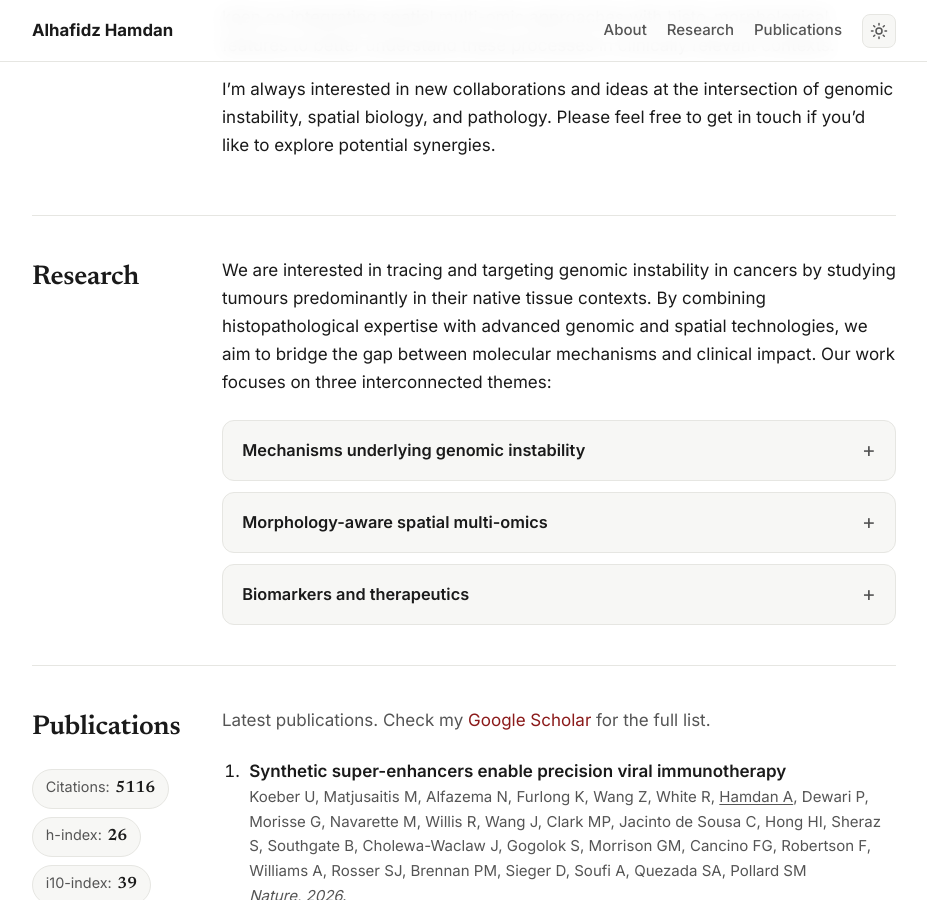
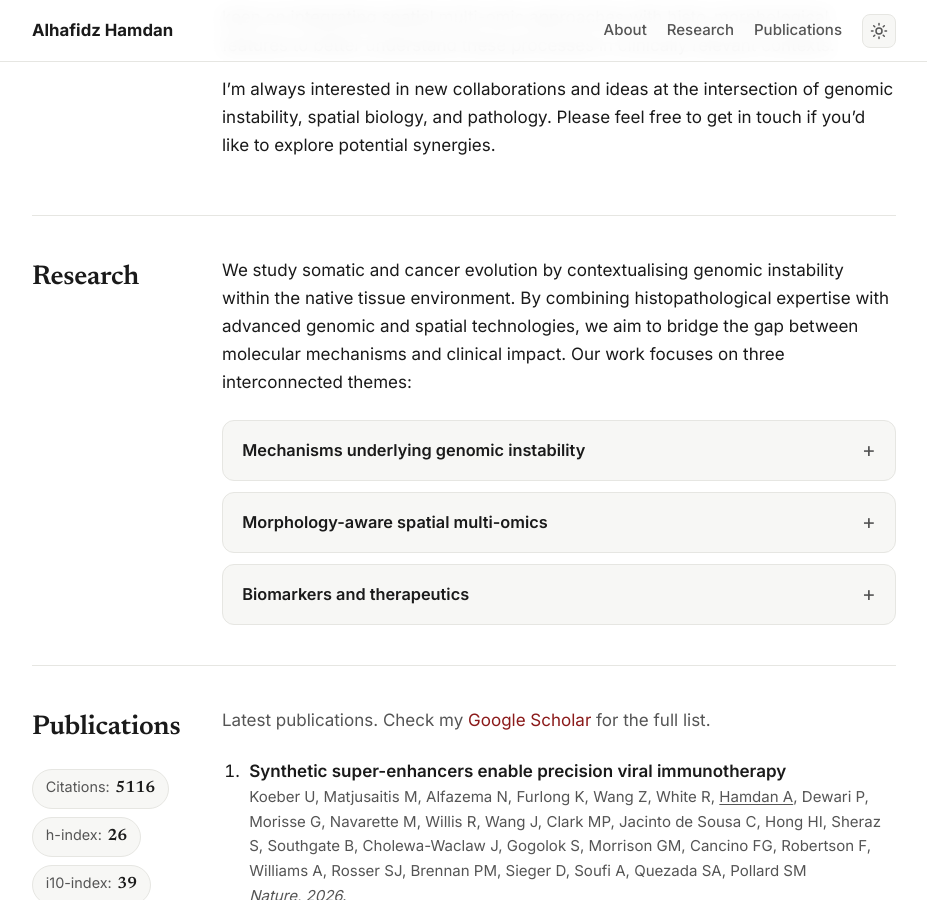
Before and after one commit to alhafidzhamdan/alhafidzhamdan.github.io, a Jekyll site: the page built from index.html, in a window 1280 px wide and 900 px high, scrolled down 599 px. Shown: the whole window, without its empty margins (176-1103 px from the left). Built offline with Jekyll 4.4.1, drawn with Linux system fonts in a browser that asks for light colours.

Commit message:
Revise Research intro description

```diff
--- a/index.html
+++ b/index.html
@@ -57,11 +57,10 @@ layout: default
   <h2 class="split-label">Research</h2>
   <div class="split-content">
   <p>
-    We are interested in tracing and targeting genomic instability in cancers by
-    studying tumours predominantly in their native tissue contexts. By combining
-    histopathological expertise with advanced genomic and spatial technologies, we aim
-    to bridge the gap between molecular mechanisms and clinical impact. Our work focuses
-    on three interconnected themes:
+    We study somatic and cancer evolution by contextualising genomic instability within
+    the native tissue environment. By combining histopathological expertise with advanced
+    genomic and spatial technologies, we aim to bridge the gap between molecular mechanisms
+    and clinical impact. Our work focuses on three interconnected themes:
   </p>
 
   <div class="research-themes">
```
